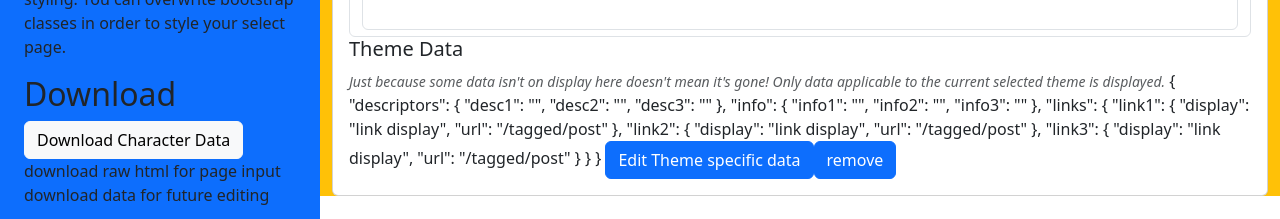
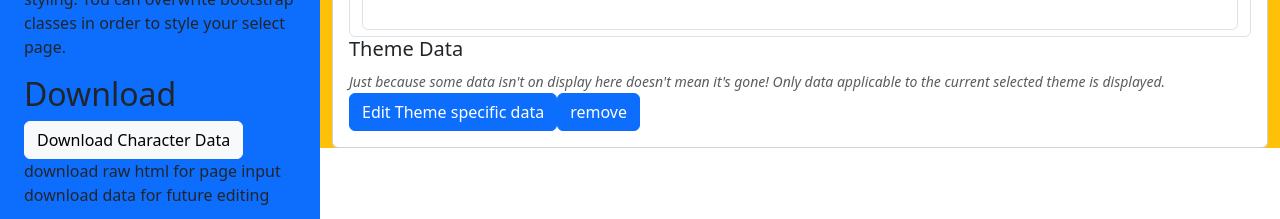
Before and after one commit to spectrology/select-page-maker, an Angular app: page / in a window 1280 px wide. Shown: the part 389-608 px from the top of the page. Built offline with nearby package versions, Linux system fonts and the light colour scheme.

Commit message:
fix: Dont overwrite character data

```diff
--- a/src/app/character-editor/character-theme-data/character-theme-data.component.ts
+++ b/src/app/character-editor/character-theme-data/character-theme-data.component.ts
@@ -21,7 +21,6 @@ export class CharacterThemeDataComponent {
   @Output() characterThemeDataChanged: EventEmitter<any> = new EventEmitter();
 
   ngOnInit() {
-    this.characterThemeData = this.dataService.allThemesData[this.dataService.theme].characterData
     this.formStructure = this.dataService.allThemesData[this.dataService.theme].characterData
   }
 
```
